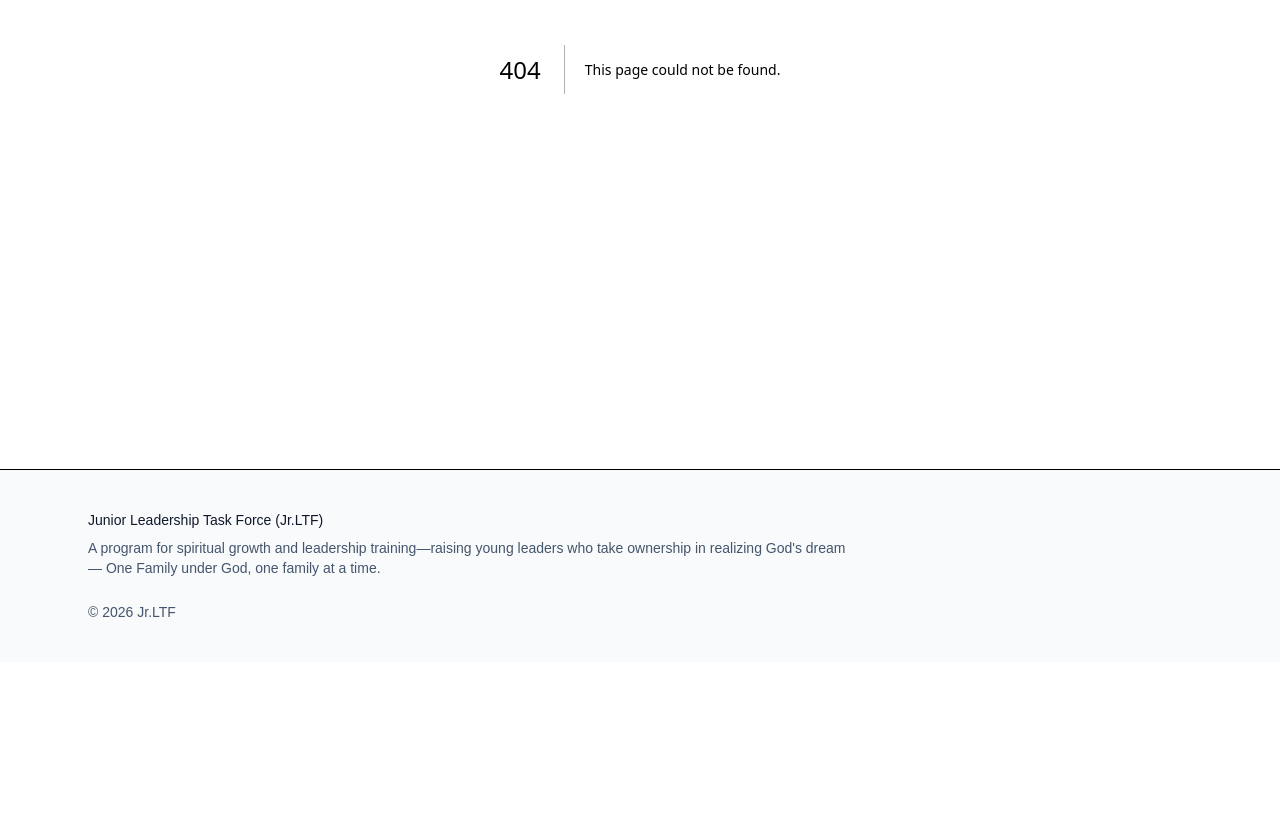
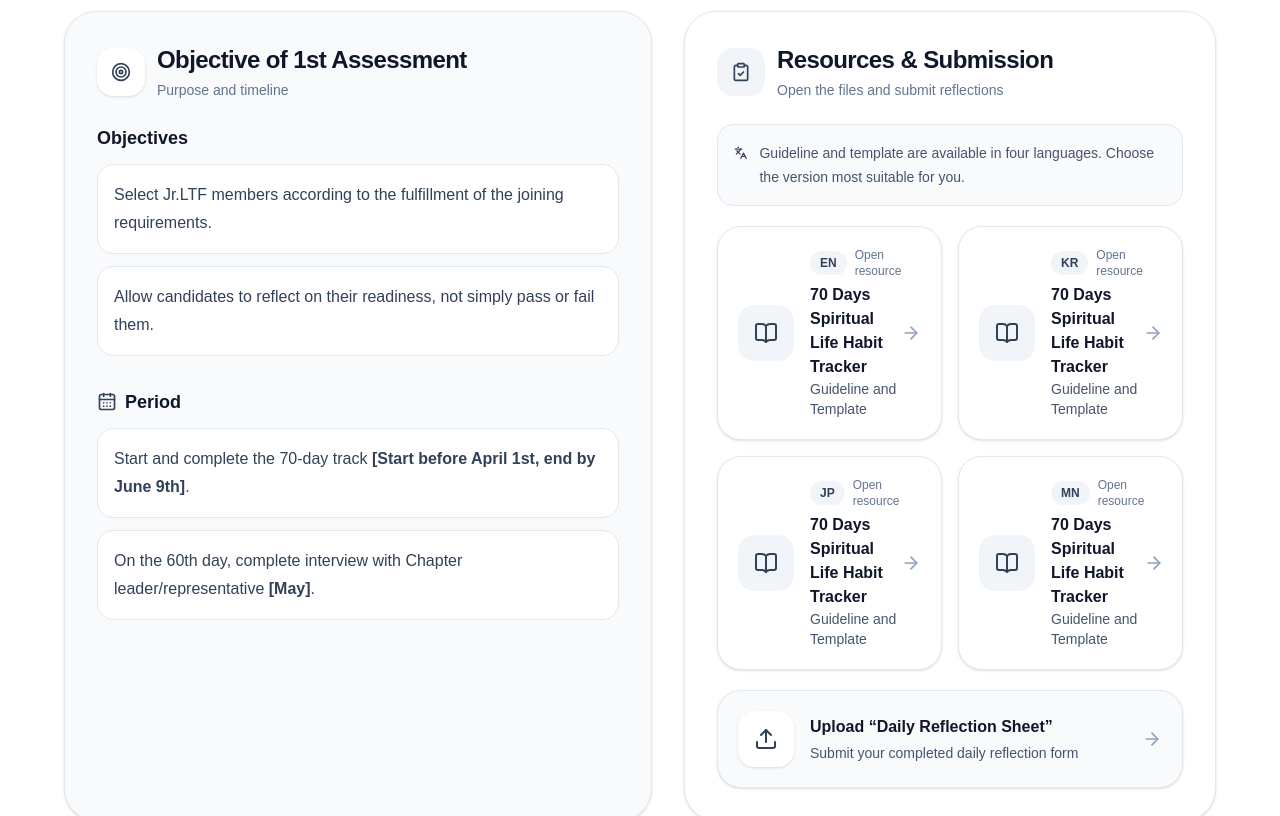
Before and after one commit to nyamkadorj/jrltf-site, a Next.js app: page /1st-assessment in a window 1280 px wide. Before the commit this address had no page. Shown: the part 400-1216 px from the top of the page. Before the commit the page ends 1062 px from the top, so only its background shows below. Built offline with nearby package versions, Linux system fonts and the light colour scheme.

Commit message:
“Update”

```diff
--- /dev/null
+++ b/src/app/1st-assessment/page.tsx
@@ -0,0 +1,239 @@
+"use client";
+
+import Link from "next/link";
+import {
+  Sparkles,
+  Target,
+  CalendarDays,
+  BookOpen,
+  Languages,
+  Upload,
+  ArrowRight,
+  ClipboardCheck,
+} from "lucide-react";
+
+const trackerLinks = [
+  {
+    lang: "EN",
+    title: "70 Days Spiritual Life Habit Tracker",
+    subtitle: "Guideline and Template",
+    href: "#",
+  },
+  {
+    lang: "KR",
+    title: "70 Days Spiritual Life Habit Tracker",
+    subtitle: "Guideline and Template",
+    href: "#",
+  },
+  {
+    lang: "JP",
+    title: "70 Days Spiritual Life Habit Tracker",
+    subtitle: "Guideline and Template",
+    href: "#",
+  },
+  {
+    lang: "MN",
+    title: "70 Days Spiritual Life Habit Tracker",
+    subtitle: "Guideline and Template",
+    href: "#",
+  },
+];
+
+function ResourceButton({
+  href,
+  lang,
+  title,
+  subtitle,
+}: {
+  href: string;
+  lang: string;
+  title: string;
+  subtitle: string;
+}) {
+  return (
+    <Link
+      href={href}
+      target="_blank"
+      rel="noopener noreferrer"
+      className="group flex h-full items-center justify-between rounded-3xl border border-slate-200 bg-white p-5 shadow-sm transition duration-200 hover:-translate-y-0.5 hover:shadow-md"
+    >
+      <div className="flex items-center gap-4">
+        <div className="flex h-14 w-14 shrink-0 items-center justify-center rounded-2xl bg-slate-100">
+          <BookOpen className="h-6 w-6 text-slate-700" />
+        </div>
+
+        <div>
+          <div className="mb-1 flex items-center gap-2">
+            <span className="rounded-full bg-slate-100 px-2.5 py-1 text-xs font-semibold text-slate-700">
+              {lang}
+            </span>
+            <span className="text-xs text-slate-500">Open resource</span>
+          </div>
+          <h3 className="text-base font-semibold text-slate-900">{title}</h3>
+          <p className="text-sm text-slate-600">{subtitle}</p>
+        </div>
+      </div>
+
+      <ArrowRight className="h-5 w-5 shrink-0 text-slate-400 transition group-hover:translate-x-1 group-hover:text-slate-700" />
+    </Link>
+  );
+}
+
+export default function FirstAssessmentPage() {
+  return (
+    <main className="min-h-screen bg-white text-slate-900">
+      <section className="px-6 pb-16 pt-16 sm:px-8 sm:pt-20">
+        <div className="mx-auto max-w-6xl">
+          <div className="mx-auto max-w-3xl text-center">
+            <div className="inline-flex items-center gap-2 rounded-full border border-slate-200 bg-slate-50 px-4 py-2 text-sm font-semibold text-slate-700">
+              <Sparkles className="h-4 w-4" />
+              Jr.LTF Assessment
+            </div>
+
+            <h1 className="mt-6 text-4xl font-bold tracking-tight sm:text-5xl">
+              1st Assessment
+            </h1>
+
+            <p className="mx-auto mt-5 max-w-2xl text-base leading-7 text-slate-600 sm:text-lg">
+              This assessment helps candidates build consistency in their
+              spiritual life, reflect on their readiness with sincerity, and
+              move forward with greater ownership and responsibility.
+            </p>
+          </div>
+
+          <div className="mt-12 grid gap-8 lg:grid-cols-[1.05fr_0.95fr]">
+            <section className="rounded-[2rem] border border-slate-200 bg-slate-50 p-7 shadow-sm sm:p-8">
+              <div className="mb-6 flex items-center gap-3">
+                <div className="flex h-12 w-12 items-center justify-center rounded-2xl bg-white shadow-sm">
+                  <Target className="h-5 w-5 text-slate-700" />
+                </div>
+                <div>
+                  <h2 className="text-2xl font-bold tracking-tight">
+                    Objective of 1st Assessment
+                  </h2>
+                  <p className="mt-1 text-sm text-slate-500">
+                    Purpose and timeline
+                  </p>
+                </div>
+              </div>
+
+              <div className="space-y-8">
+                <div>
+                  <h3 className="mb-3 text-lg font-semibold text-slate-900">
+                    Objectives
+                  </h3>
+                  <div className="space-y-3">
+                    <div className="rounded-2xl border border-slate-200 bg-white p-4">
+                      <p className="leading-7 text-slate-700">
+                        Select Jr.LTF members according to the fulfillment of
+                        the joining requirements.
+                      </p>
+                    </div>
+
+                    <div className="rounded-2xl border border-slate-200 bg-white p-4">
+                      <p className="leading-7 text-slate-700">
+                        Allow candidates to reflect on their readiness, not
+                        simply pass or fail them.
+                      </p>
+                    </div>
+                  </div>
+                </div>
+
+                <div>
+                  <h3 className="mb-3 flex items-center gap-2 text-lg font-semibold text-slate-900">
+                    <CalendarDays className="h-5 w-5 text-slate-700" />
+                    Period
+                  </h3>
+
+                  <div className="space-y-3">
+                    <div className="rounded-2xl border border-slate-200 bg-white p-4">
+                      <p className="leading-7 text-slate-700">
+                        Start and complete the 70-day track{" "}
+                        <span className="font-semibold">
+                          [Start before April 1st, end by June 9th]
+                        </span>
+                        .
+                      </p>
+                    </div>
+
+                    <div className="rounded-2xl border border-slate-200 bg-white p-4">
+                      <p className="leading-7 text-slate-700">
+                        On the 60th day, complete interview with Chapter
+                        leader/representative{" "}
+                        <span className="font-semibold">[May]</span>.
+                      </p>
+                    </div>
+                  </div>
+                </div>
+              </div>
+            </section>
+
+            <aside className="rounded-[2rem] border border-slate-200 bg-white p-7 shadow-sm sm:p-8">
+              <div className="mb-6 flex items-center gap-3">
+                <div className="flex h-12 w-12 items-center justify-center rounded-2xl bg-slate-100">
+                  <ClipboardCheck className="h-5 w-5 text-slate-700" />
+                </div>
+                <div>
+                  <h2 className="text-2xl font-bold tracking-tight">
+                    Resources & Submission
+                  </h2>
+                  <p className="mt-1 text-sm text-slate-500">
+                    Open the files and submit reflections
+                  </p>
+                </div>
+              </div>
+
+              <div className="mb-5 rounded-2xl border border-slate-200 bg-slate-50 p-4">
+                <div className="flex items-start gap-3">
+                  <Languages className="mt-0.5 h-5 w-5 text-slate-700" />
+                  <p className="text-sm leading-6 text-slate-600">
+                    Guideline and template are available in four languages.
+                    Choose the version most suitable for you.
+                  </p>
+                </div>
+              </div>
+
+              <div className="grid gap-4 sm:grid-cols-2">
+                {trackerLinks.map((item) => (
+                  <ResourceButton
+                    key={item.lang}
+                    href={item.href}
+                    lang={item.lang}
+                    title={item.title}
+                    subtitle={item.subtitle}
+                  />
+                ))}
+              </div>
+
+              <div className="mt-5">
+                <Link
+                  href="#"
+                  target="_blank"
+                  rel="noopener noreferrer"
+                  className="group flex items-center justify-between rounded-3xl border border-slate-200 bg-slate-50 p-5 shadow-sm transition duration-200 hover:-translate-y-0.5 hover:bg-white hover:shadow-md"
+                >
+                  <div className="flex items-center gap-4">
+                    <div className="flex h-14 w-14 shrink-0 items-center justify-center rounded-2xl bg-white shadow-sm">
+                      <Upload className="h-6 w-6 text-slate-700" />
+                    </div>
+
+                    <div>
+                      <div className="mb-1 text-base font-semibold text-slate-900">
+                        Upload “Daily Reflection Sheet”
+                      </div>
+                      <div className="text-sm text-slate-600">
+                        Submit your completed daily reflection form
+                      </div>
+                    </div>
+                  </div>
+
+                  <ArrowRight className="h-5 w-5 shrink-0 text-slate-400 transition group-hover:translate-x-1 group-hover:text-slate-700" />
+                </Link>
+              </div>
+            </aside>
+          </div>
+        </div>
+      </section>
+    </main>
+  );
+}
--- a/src/app/recruitment/page.tsx
+++ b/src/app/recruitment/page.tsx
@@ -122,7 +122,8 @@ export default function RecruitmentPage() {
             <ul className="mt-3 list-disc space-y-2 pl-5 text-slate-700">
               <li><strong>1st assessment</strong> - Screening process (70-day Spiritual Habit Tracker; Interview with chapter leader/representative)</li>
               <li>
-                <strong>2nd assessment</strong> - Jr.LTF Summer Challengers' Course
+                <strong>2nd assessment</strong> - Jr.LTF Summer Challengers' Course, direct input on motivation and
+                behavior
               </li>
             </ul>
           </InfoCard>
```
